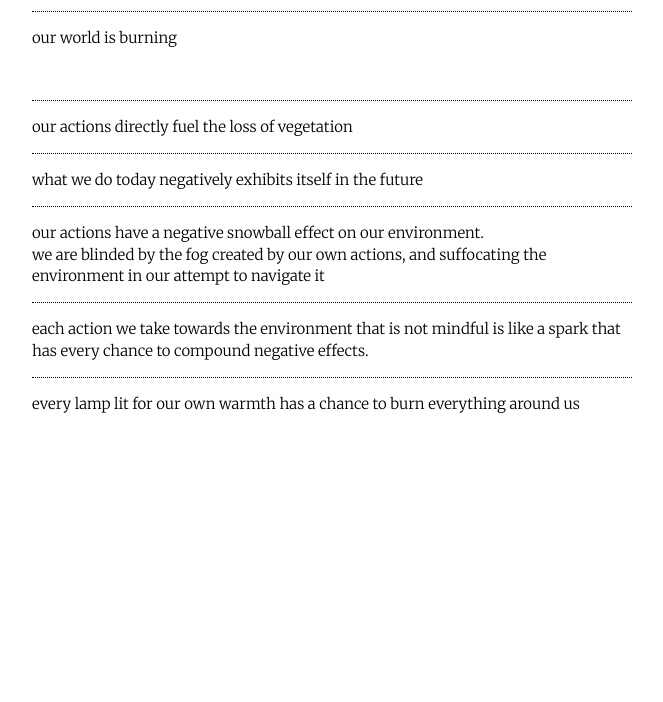
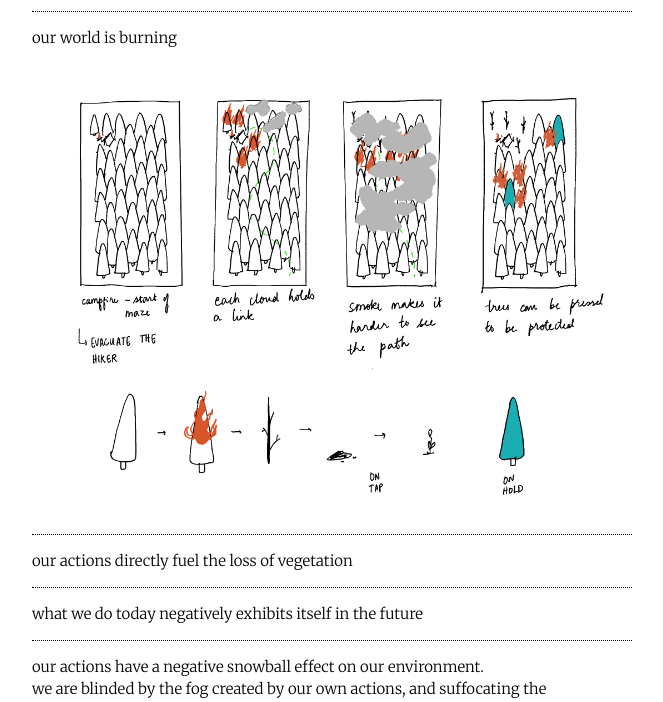
Before and after one commit to slow-studio/23-playful-data-js, a plain HTML site: page index.html in a window 1280 px wide. Shown: the part 59-761 px from the top of the page, without its empty margins (308-971 px from the left). Drawn offline with Linux system fonts and the light colour scheme.

Commit message:
add concept sketches

```diff
--- a/index.html
+++ b/index.html
@@ -23,7 +23,7 @@
                 <ul>
                     <li>
                         <p>our world is burning</p>
-                        <img src="" />
+                        <img src="/assets/2.png" />
                     </li>
                     <li>
                         <p>our actions directly fuel the loss of vegetation</p>
@@ -34,10 +34,14 @@
                     <li>
                         our actions have a negative snowball effect on our environment.
                         <br>
-                        we are blinded by the fog created by our own actions, and suffocating the environment in our attempt to navigate it
+                        we are blinded by the fog created by our own actions, and suffocating the environment in our attempt
+                        to navigate it
+                        <img src="/assets/1.png" />
                     </li>
                     <li>
-                        each action we take towards the environment that is not mindful is like a spark that has every chance to compound negative effects.
+                        each action we take towards the environment that is not mindful is like a spark that has every
+                        chance to compound negative effects.
+                        <img src="/assets/3.png" />
                     </li>
                     <li>
                         every lamp lit for our own warmth has a chance to burn everything around us
```
Also changed, not shown: assets/1.png (added), assets/2.png (added), assets/3.png (added).
